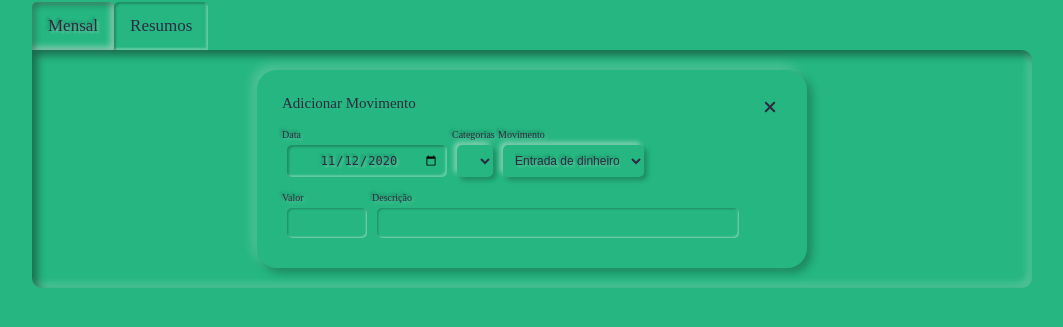
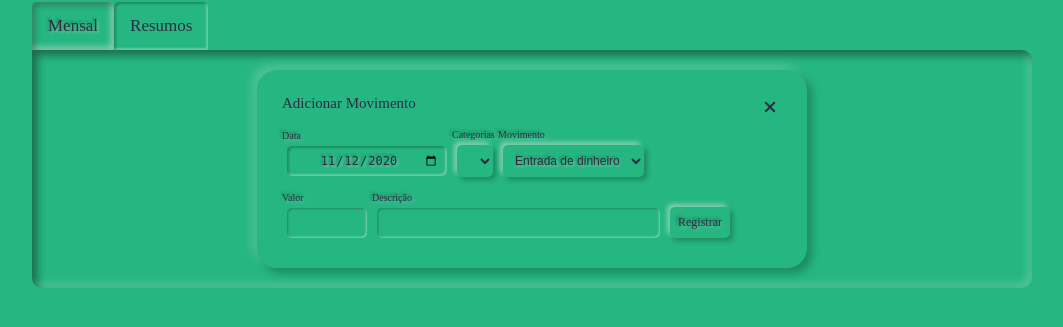
Before and after one commit to lucas-moraes/PHP7-AngularJS-Financial-app, a PHP site: page /principal.html in a window 1280 px wide, after a click on "Movimento". Shown: the part 118-445 px from the top of the page, without its empty margins (108-1171 px from the left). Run offline with PHP 8.4, Linux system fonts and the light colour scheme; lists and menus that the app fills with data are empty.

Commit message:
Adicionado o botao de registrar e ajustes no layout

```diff
--- a/frontend/principal.css
+++ b/frontend/principal.css
@@ -61,6 +61,7 @@ span {
 }
 
 input {
+  height: 30px;
   font-size: 12px;
   padding: 8px;
   color: #2c2c41;
--- a/frontend/principal.html
+++ b/frontend/principal.html
@@ -88,7 +88,13 @@
                             </div>
                             <div>
                                 <label>Descrição</label>
-                                <input style="width: 362px;" />
+                                <input style="width: 283px;" />
+
+                            </div>
+                            <div>
+                                <li class="button" style="margin-top: 15px;">
+                                    <a class="tab-links">Registrar</a>
+                                </li>
                             </div>
                         </div>
                     </div>
```
